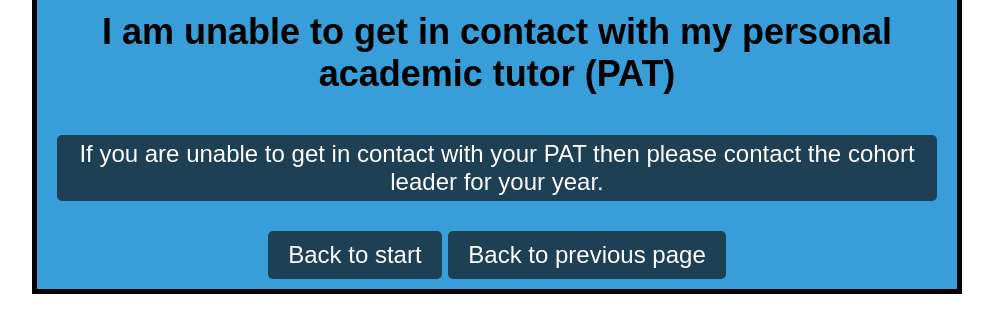
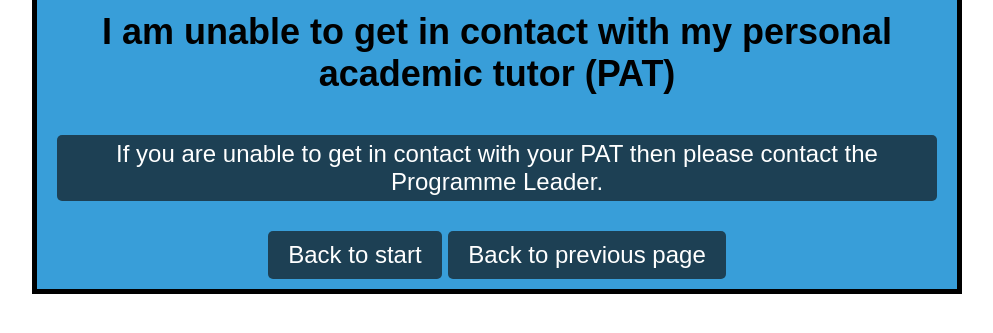
Before and after one commit to kmanchester1/interactiveguide, a plain HTML site: page page2 wellbeing - PAT contact.html in a window 1280 px wide. Shown: the part 211-544 px from the top of the page, without its empty margins (143-1136 px from the left). Drawn offline with Linux system fonts and the light colour scheme.

Commit message:
Update page2 wellbeing - PAT contact.html

```diff
--- a/page2 wellbeing - PAT contact.html
+++ b/page2 wellbeing - PAT contact.html
@@ -13,7 +13,7 @@
 	<h2 class="center-text">I am unable to get in contact with my personal academic tutor (PAT)</h2>
         <div class="flowchart">
             <div class="box">
-                <a href="#">If you are unable to get in contact with your PAT then please contact the cohort leader for your year.</a>
+                <a href="#">If you are unable to get in contact with your PAT then please contact the Programme Leader.</a>
             </div>
 </div>
 <div class="buttons">
```
